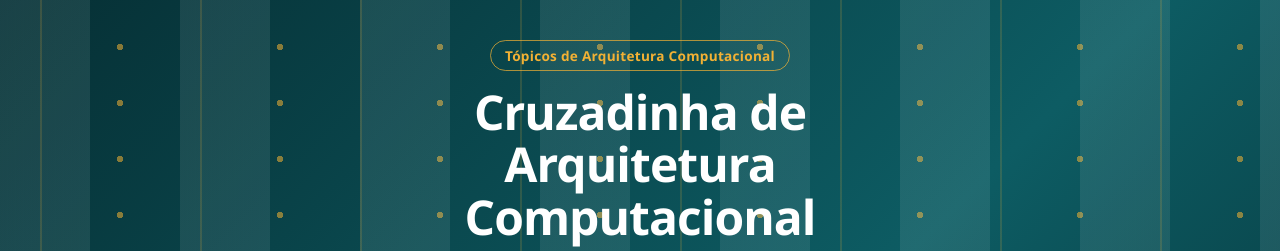
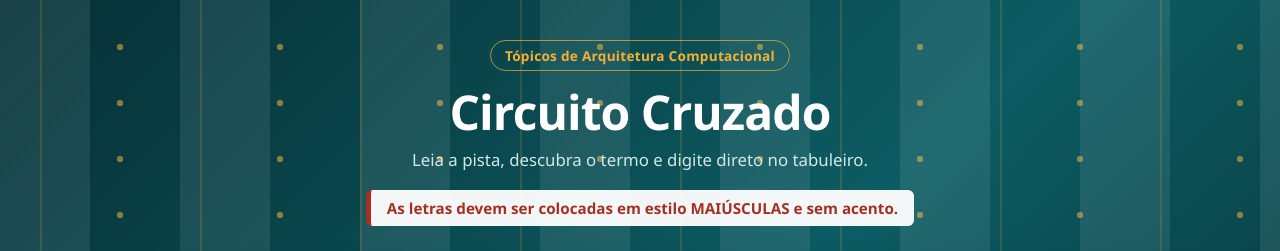
Before and after one commit to BellaBorges/arqcomp-cruzadinha, a plain HTML site: page index.html in a window 1280 px wide. Shown: the top 251 px of the page. Drawn offline with Linux system fonts and the light colour scheme.

Commit message:
Fix: corrigindo o index

```diff
--- a/index.html
+++ b/index.html
@@ -4,14 +4,14 @@
 <head>
   <meta charset="UTF-8">
   <meta name="viewport" content="width=device-width, initial-scale=1">
-  <title>Cruzadinha de Arquitetura Computacional</title>
+  <title>Circuito Cruzado</title>
   <link rel="stylesheet" href="style.css">
 </head>
 
 <body>
   <header class="cabecalho">
     <span class="selo-curso">Tópicos de Arquitetura Computacional</span>
-    <h1>Cruzadinha de Arquitetura Computacional</h1>
+    <h1>Circuito Cruzado</h1>
     <p>Leia a pista, descubra o termo e digite direto no tabuleiro.</p>
     <span class="aviso">As letras devem ser colocadas em estilo MAIÚSCULAS e sem acento.</span>
   </header>
```
